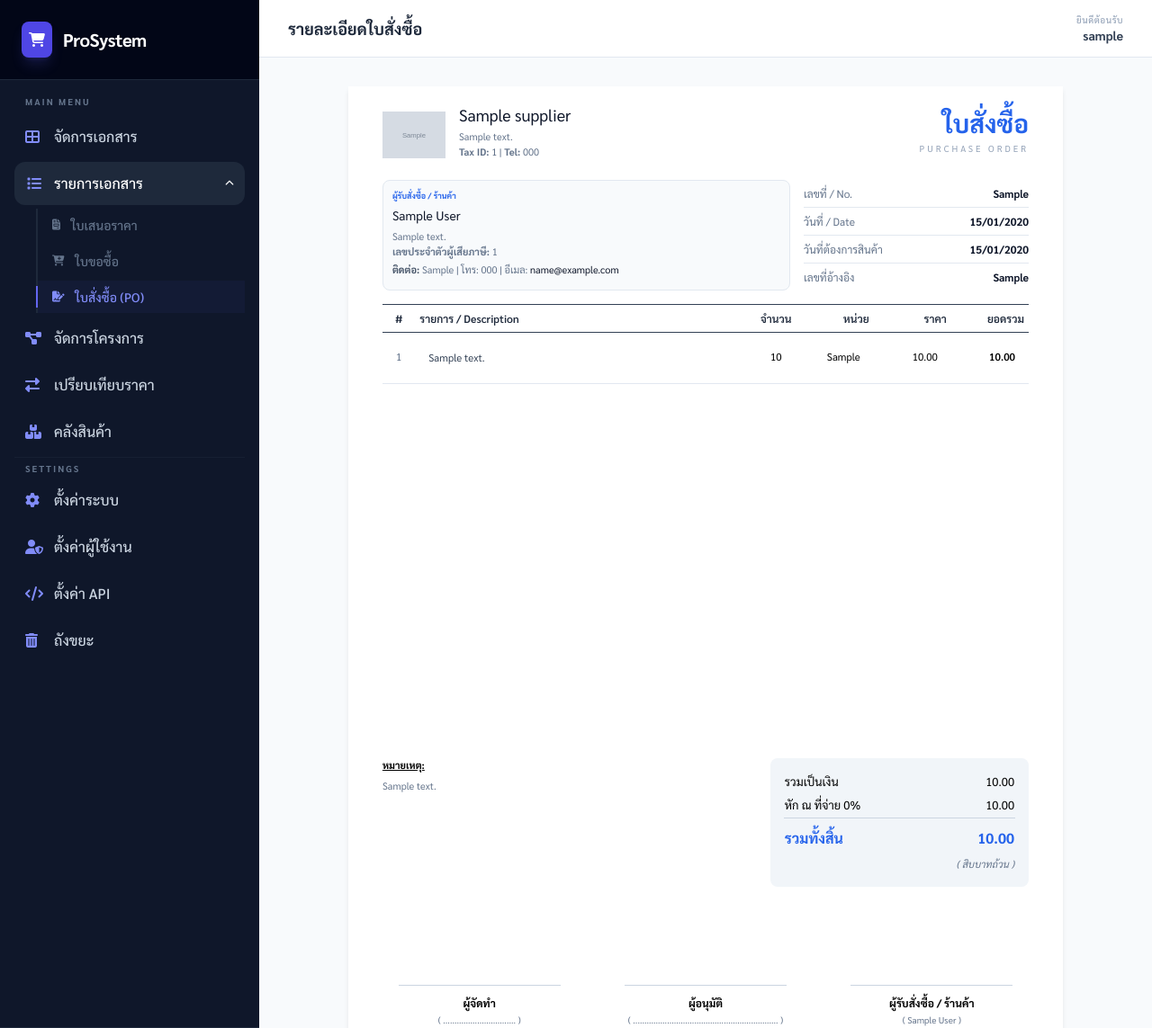
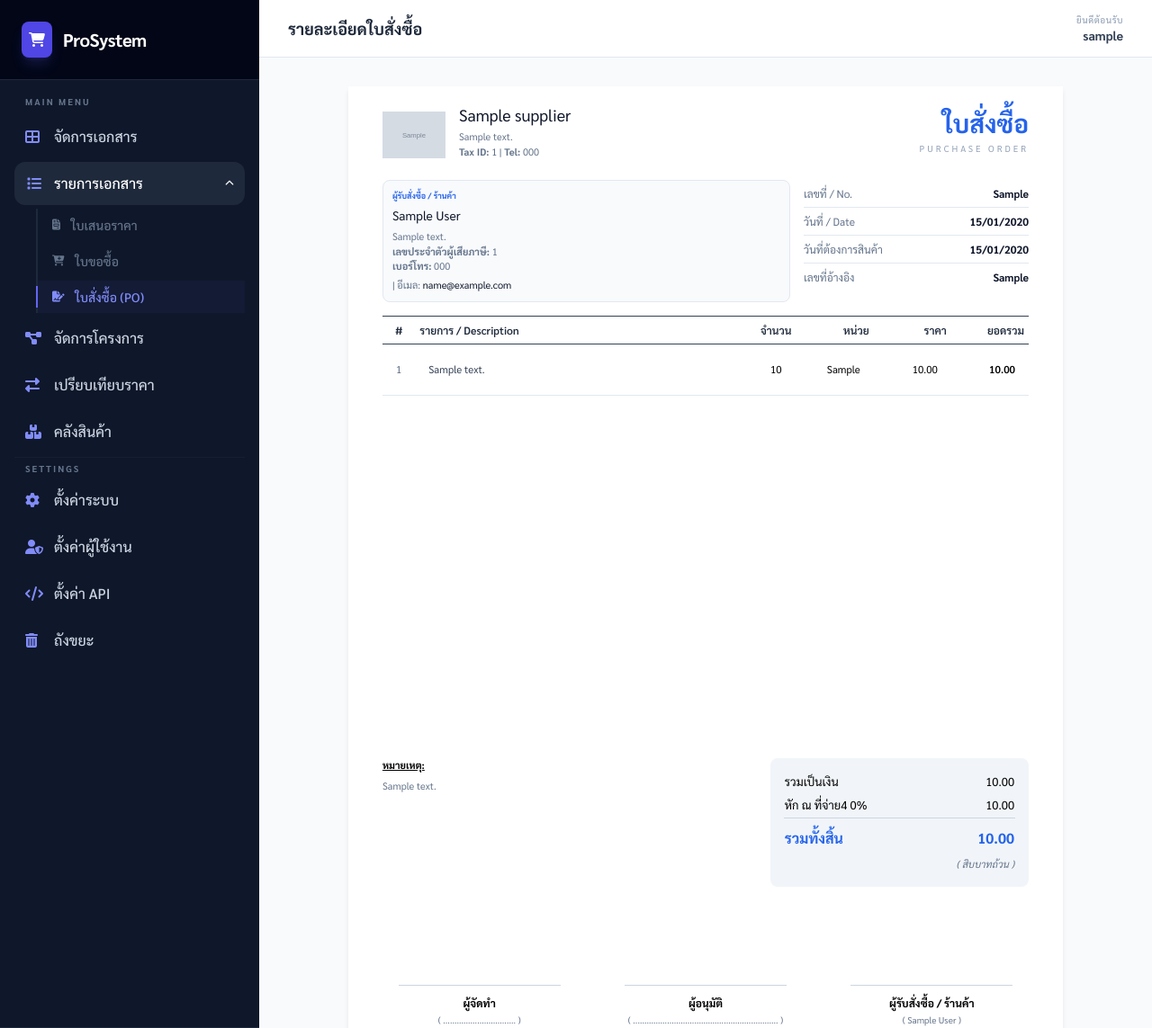
Before and after one commit to Wattanyoo6410510202/manage_store, a PHP site: page /view_po.php?id=1 in a window 1280 px wide. Shown: the top 1143 px of the page at 90% size. Run offline with PHP 8.4, Linux system fonts and the light colour scheme; the visitor is signed in with stand-in values (Sample User, id 1); tables that the repository leaves empty or names only in its code hold one stand-in row (values such as "Sample post"); grey boxes marked "Sample" are stand-in pictures; some libraries are stand-ins or nearby versions.

Commit message:
update PO 05/03

```diff
--- a/po_list.php
+++ b/po_list.php
@@ -82,7 +82,10 @@ $result = mysqli_query($conn, $sql);
                                 <td>
                                     <div class="flex justify-center gap-1">
 
-                                        <?php if ($row['status'] === 'pending'): ?>
+                                        <?php
+                                        // ตรวจสอบทั้งสถานะ pending และสิทธิ์การใช้งาน (สมมติว่าตัวแปร session ชื่อ $_SESSION['role'])
+                                        if ($row['status'] === 'pending' && ($_SESSION['role'] === 'admin' || $_SESSION['role'] === 'gmhok')):
+                                            ?>
                                             <button onclick="approvePo(<?= $row['id'] ?>, '<?= $row['doc_no'] ?>')"
                                                 title="อนุมัติ PR"
                                                 class="w-8 h-8 flex items-center justify-center bg-white text-emerald-500 rounded-lg hover:bg-emerald-50 hover:text-emerald-600 border border-emerald-100 shadow-sm transition-all active:scale-95">
--- a/view_po.php
+++ b/view_po.php
@@ -21,6 +21,7 @@ $sql = "SELECT p.*,
                c.customer_name,
                c.address as cust_address,
                c.tax_id as cust_tax,
+               c.phone as cust_phone,
 
                -- 3. ข้อมูลผู้จัดทำและลายเซ็น
                u_creator.name as creator_name,
@@ -238,15 +239,13 @@ function ReadNumber($number)
                     <b>เลขประจำตัวผู้เสียภาษี:</b> <?= $data['cust_tax'] ?><br>
                 <?php endif; ?>
 
+                <?php if (!empty($data['cust_phone'])): ?>
+                    <b>เบอร์โทร:</b> <?= $data['cust_phone'] ?><br>
+                <?php endif; ?>
+
+
                 <?php if (!empty($data['contact_person']) || !empty($data['cust_phone']) || !empty($data['cust_email'])): ?>
                     <div style="margin-top: 4px;">
-                        <b style="color: #475569;">ติดต่อ:</b>
-                        <?= htmlspecialchars($data['contact_person'] ?? '-') ?>
-
-                        <?php if (!empty($data['cust_phone'])): ?>
-                            <span style="color: #64748b;"> | โทร: </span><?= htmlspecialchars($data['cust_phone']) ?>
-                        <?php endif; ?>
-
                         <?php if (!empty($data['cust_email'])): ?>
                             <span style="color: #64748b;"> | อีเมล: </span><span
                                 style="color: #0f172a; text-decoration: none;"><?= htmlspecialchars($data['cust_email']) ?></span>
@@ -268,12 +267,12 @@ function ReadNumber($number)
                 <span
                     style="color: #0f172a; font-weight: bold;"><?= date('d/m/Y', strtotime($data['created_at'])) ?></span>
             </div>
-
             <div
                 style="display: flex; justify-content: space-between; padding: 6px 0; border-bottom: 1px solid #e2e8f0;">
                 <span style="color: #64748b;">วันที่ต้องการสินค้า</span>
-                <span
-                    style="color: #0f172a; font-weight: bold;"><?= date('d/m/Y', strtotime($data['due_date'])) ?></span>
+                <span style="color: #0f172a; font-weight: bold;">
+                    <?= (!empty($data['due_date']) && $data['due_date'] != '0000-00-00') ? date('d/m/Y', strtotime($data['due_date'])) : '-' ?>
+                </span>
             </div>
 
             <div style="display: flex; justify-content: space-between; padding: 6px 0;">
@@ -333,7 +332,9 @@ function ReadNumber($number)
                             </td>
                         </tr>
                         <tr>
-                            <td style="padding-bottom: 5px;">หัก ณ ที่จ่าย <?= number_format($data['vat_percent'], 0) ?>%</td>
+                            <td style="padding-bottom: 5px;">หัก ณ ที่จ่าย4
+                                <?= number_format($data['vat_percent'], 0) ?>%
+                            </td>
                             <td align="right" style="padding-bottom: 5px;"><?= number_format($data['vat_amount'], 2) ?>
                             </td>
                         </tr>
@@ -383,7 +384,8 @@ function ReadNumber($number)
                 </div>
                 <p style="margin: 0; font-weight: bold; font-size: 12px;">ผู้อนุมัติ</p>
                 <p style="margin: 2px 0 0; font-size: 10px; color: #64748b;">(
-                    <?= $data['approver_name'] ?: '................................................................' ?> )
+                    <?= $data['approver_name'] ?: '................................................................' ?>
+                    )
                 </p>
                 <p style="margin: 4px 0 0; font-size: 10px; color: #94a3b8;">วันที่
                     <?= $data['approved_at'] ? date('d/m/Y', strtotime($data['approved_at'])) : '......../......../........' ?>
```
Also changed, not shown: api/save_po.php (+28 -23 lines).
